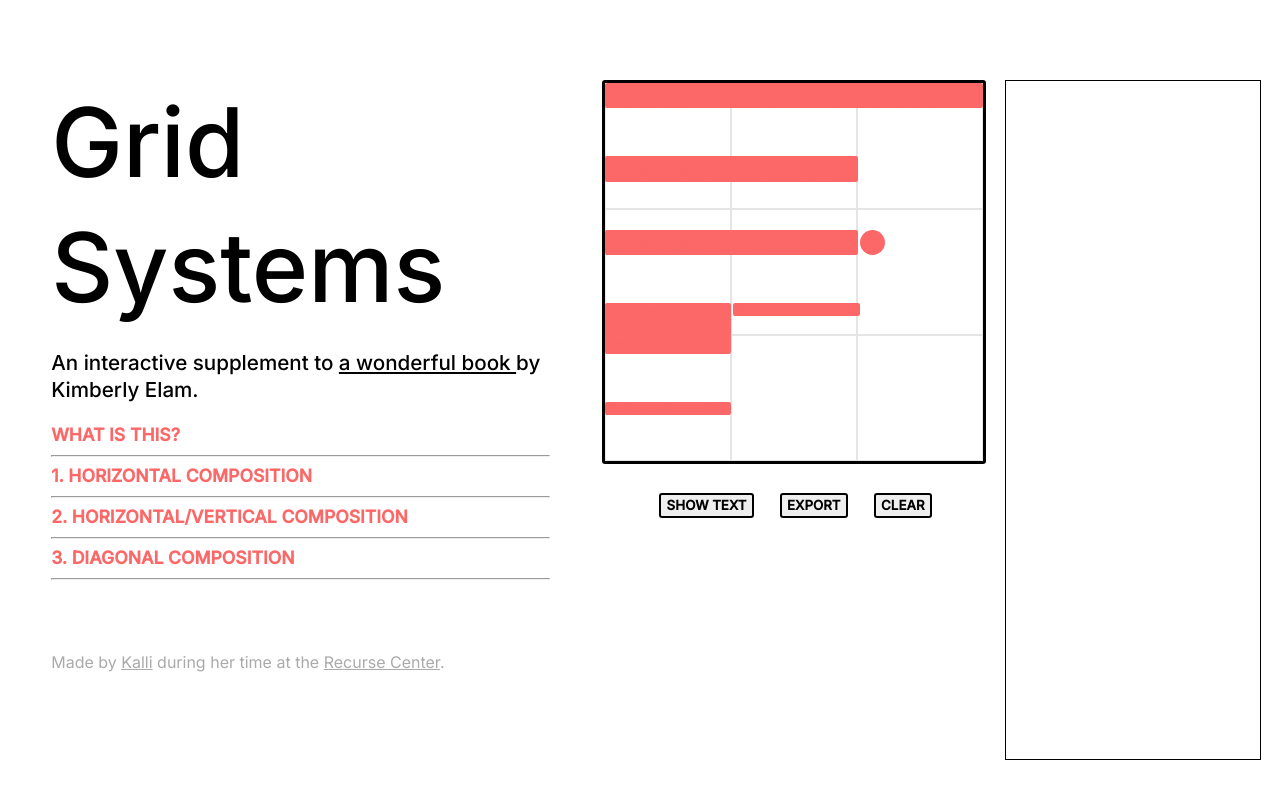
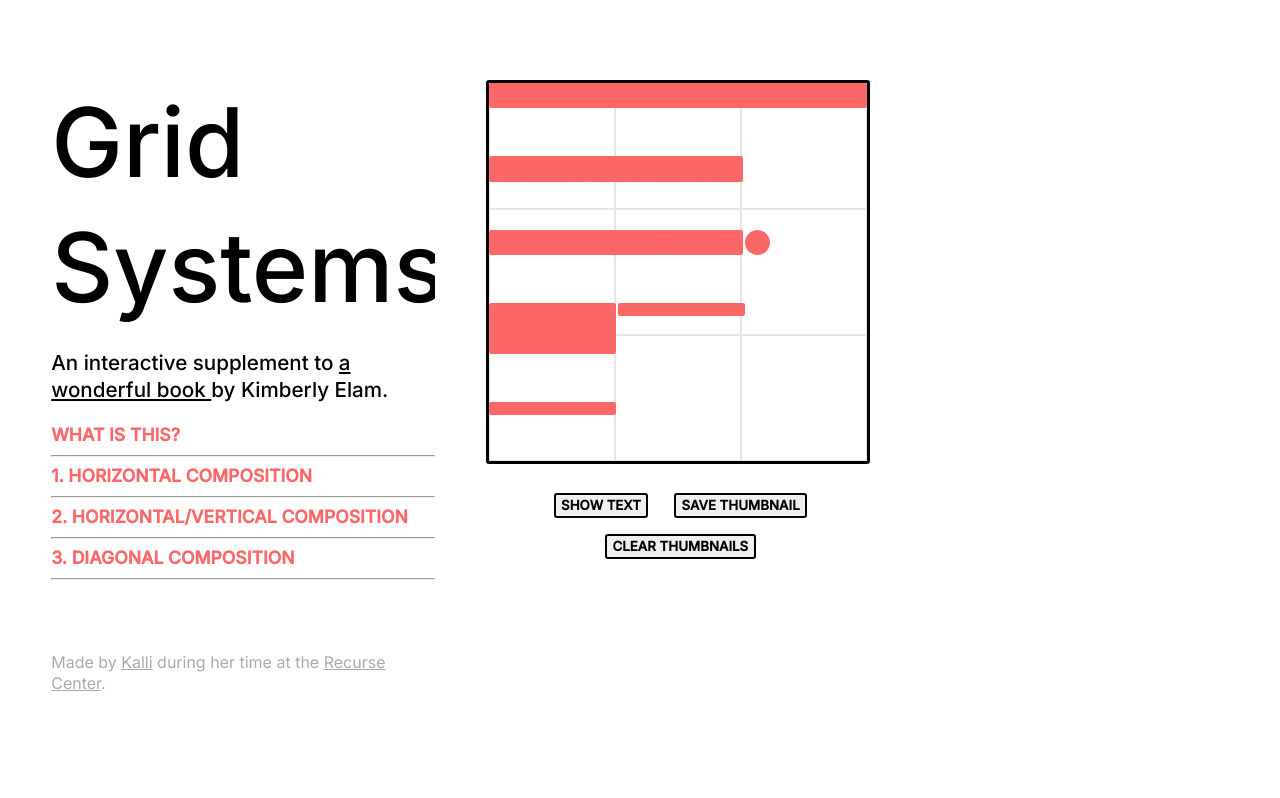
Before and after one commit to Kallirroi/designGrid, a React (Create React App) app: page / in a window 1280 px wide. Built offline with nearby package versions, Linux system fonts and the light colour scheme.

Commit message:
thumbnails are downloadable now

```diff
--- a/src/App.js
+++ b/src/App.js
@@ -35,6 +35,13 @@ export default function App(props) {
     });
   }
 
+  function downloadURI(uri, name) {
+    var link = document.createElement("a");
+    link.download = name;
+    link.href = uri;
+    link.click();
+  }
+
   return (
     <div className='App'>
       <Information />
@@ -42,13 +49,13 @@ export default function App(props) {
 	   		<Grid position={props.position} textVisible={textVisible} />
         <div className='controls'>
           <button onClick={ () => setTextVisible( (prevState) => !prevState)}>{buttonText}</button>
-          <button onClick={saveGrid}>Export</button>
-          <button onClick={() => setPersistedData([])}>Clear</button>
+          <button onClick={saveGrid}>Save thumbnail</button>
+          <button onClick={() => setPersistedData([])}>Clear thumbnails</button>
        </div>
 	    </div>
       <div className='savedGrids'>
         {persistedData.map( (image,i) => (
-          <img key={i} src={image} width='100vw' />
+          <img key={i} src={image} width='100vw' onClick={(e) => {e.preventDefault(); downloadURI(image, `thumbnail_${i+1}.png`);}} />
           ))
         }
       </div>
--- a/src/styles/App.css
+++ b/src/styles/App.css
@@ -84,19 +84,24 @@ button:hover {
 }
 
 .savedGrids {
-  border: 1px solid;
+  /*border: 1px solid;*/
   position: relative;
   display: block;
   width: 20vw;
   margin: 0 auto;
-  padding: 0;
   display: flex;
   align-content: flex-start;
-  justify-content: flex-end;
+  justify-content: space-between;
   flex-wrap: wrap;
   overflow: scroll;
+  height: calc(1.2*var(--factor) * var(--cell-height));
 }
 
-.savedGrids > * {
-  width: 40%;
+.savedGrids > img {
+  width: 45%;
+  margin: 0 0 1vh 0;
 }
+
+.savedGrids > img:hover {
+  cursor: pointer;
+}
--- a/src/styles/Information.css
+++ b/src/styles/Information.css
@@ -4,7 +4,7 @@
 	color: #000;
 	display: block;
 	/*border: 1px solid;*/
- 	width: calc(1.3*var(--factor) * var(--cell-width));
+ 	width: calc(var(--factor) * var(--cell-width));
  	height: 85vh;
   	font-size: var(--font-size);
   	line-height: var(--line-height);
```
